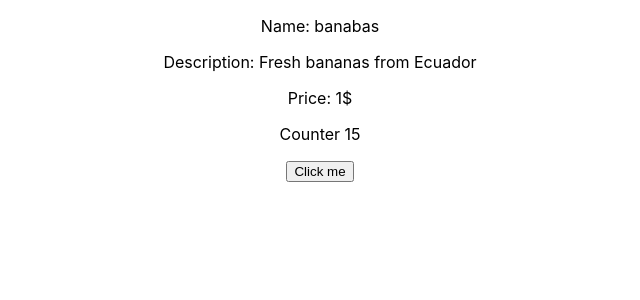
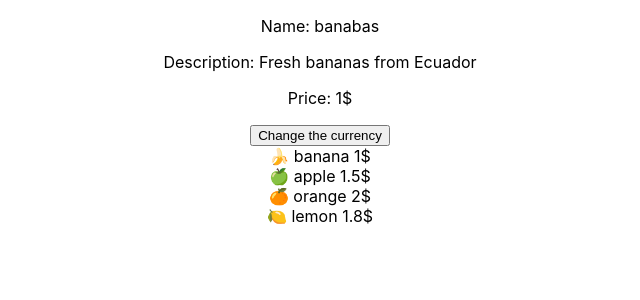
Before and after one commit to MASISKAR/react_beg_02-demo, a React (Create React App) app: page / in a window 1280 px wide. Shown: the top 300 px of the page, without its empty margins (320-960 px from the left). Built offline with nearby package versions, Linux system fonts and the light colour scheme.

Commit message:
using setState, onChange, conditional rendering, rendering arrays

```diff
--- a/src/App.js
+++ b/src/App.js
@@ -2,7 +2,8 @@ import React from 'react';
 import './App.css';
 // import './demo/lesson-5';
 import Product from './demo/Product';
-import Counter from './demo/Counter';
+// import Counter from './demo/Counter';
+import A from './demo/A';
 
 
 function App() {
@@ -13,13 +14,15 @@ function App() {
     <Product
     name={'banabas'}
     price='1$'
+    rate = {490}
     description='Fresh bananas from Ecuador'
     />
 
-   <Counter
+{/*    <Counter
    defaultValue ={15}
    name='Counter'
-   />
+   /> */}
+   <A/>
     </div>
 
   );
--- /dev/null
+++ b/src/demo/A.js
@@ -0,0 +1,90 @@
+import React from 'react';
+// import B from './B';
+// import C from './C';
+// import D from './D';
+import E from './E';
+
+
+
+
+class A extends React.Component {
+    state = {
+        count: 0,
+        inputValue: '',
+        value: ''
+    };
+
+    handleClick = () => {
+        /*         this.setState({
+                    count: this.state.count+1
+                },
+                ()=>{
+                    console.log(this.state.count);
+                }); */
+
+        this.setState((state) => {
+            return {
+                count: state.count + 1
+            };
+        },
+            () => {
+                console.log('first');
+            });
+
+    };
+
+    handleChange = (event) => {
+
+        this.setState({
+            inputValue: event.target.value
+        })
+    };
+
+getValue = (value)=>{
+
+    this.setState({
+        value
+    });
+};
+
+
+    render() {
+        // console.log('A state', this.state)
+        return (
+
+            <div>
+{/*                 <p>{this.state.count}</p>
+                <button
+                    onClick={this.handleClick}
+                >
+                    Click me
+            </button>
+                <div>
+                    <input
+                        type="text"
+                        onChange={this.handleChange}
+                    />
+                </div>
+                <p>{this.state.inputValue}</p>
+
+----------------------------
+                <B
+                count = {this.state.count}
+                name= "some name"
+                onSendValue = {this.getValue}
+                />
+
+                <C text={this.state.value}/>
+
+                -----------------------------
+                <D/> */}
+
+                <E/>
+            </div>
+
+
+        );
+    }
+}
+
+export default A;
--- /dev/null
+++ b/src/demo/B.js
@@ -0,0 +1,50 @@
+import React from 'react';
+
+class B extends React.Component {
+    state = {
+        inputValue: ''
+    };
+
+    handleClick = () => {
+        const value = this.state.inputValue;
+        this.props.onSendValue(value);
+        this.setState({
+            inputValue: ""
+        });
+    };
+
+    handleChange = (event) => {
+
+        this.setState({
+            inputValue: event.target.value
+        });
+    };
+
+    render() {
+    //  console.log(this.props)
+const {inputValue} = this.state;
+        return (
+
+            <div>
+
+                <input
+                    value={inputValue}
+                    type="text"
+                    onChange={this.handleChange}
+                />
+                <button
+                    onClick={this.handleClick}
+                >
+                    Send
+            </button>
+
+            <p>{this.props.name}</p>
+            <p>{this.props.count}</p>
+
+            </div>
+
+        );
+    }
+}
+
+export default B;
--- /dev/null
+++ b/src/demo/C.js
@@ -0,0 +1,13 @@
+import React from 'react';
+
+class C extends React.Component {
+
+    render() {
+    //  console.log('C render', this.props)
+        return (
+            <p>{this.props.text}</p>
+        );
+    }
+}
+
+export default C;
--- /dev/null
+++ b/src/demo/D.js
@@ -0,0 +1,41 @@
+import React from 'react';
+
+class D extends React.Component {
+    state = {
+        name: 'John Doe',
+        showName: true
+    }
+
+    toggleName = () => {
+
+        this.setState({
+            showName: !this.state.showName
+        });
+    };
+
+    render() {
+        const { name, showName } = this.state;
+        return (
+            <>
+                {showName ?
+                    <p>{name}</p> :
+                    <p>There's nothing to show</p>
+                }
+                {showName ?
+                    <p>{name}</p> :
+                    null
+                }
+                { showName && <p>{name}</p> }
+                <div>
+                    <button
+                        onClick={this.toggleName}
+                    >
+                        Click
+</button>
+                </div>
+            </>
+        );
+    }
+}
+
+export default D;
--- /dev/null
+++ b/src/demo/E.js
@@ -0,0 +1,57 @@
+import React from 'react';
+
+class E extends React.Component {
+    state = {
+        fruits: [
+            {
+                name: 'banana',
+                price: '1$',
+                logo: '🍌'
+            },
+            {
+                name: 'apple',
+                price: '1.5$',
+                logo: '🍏'
+            },
+            {
+                name: 'orange',
+                price: '2$',
+                logo: '🍊'
+            },
+            {
+                name: 'lemon',
+                price: '1.8$',
+                logo: '🍋'
+            }
+        ],
+    };
+
+
+
+    render() {
+        /*         const fruitArr = [
+                    <p key='1'>banana</p>,
+                    <p key='2'>apple</p>,
+                    <p key='3'>orange</p>,
+                    <p key='4'>avocado</p>
+                ]; */
+
+        const fruitArr = this.state.fruits.map((el, i) => {
+            return (
+                <div key={i}>
+                    <span>{el.logo} </span>
+                    <span>{el.name} </span>
+                    <span>{el.price}</span>
+                </div>
+            );
+        });
+
+        return (
+            <div>
+                {fruitArr}
+            </div>
+        );
+    }
+}
+
+export default E;
--- a/src/demo/Price.js
+++ b/src/demo/Price.js
@@ -1,10 +1,43 @@
 import React, {Component} from 'react';
 
 class Price extends Component {
+constructor(props){
+    super(props);
+
+    this.state={
+        price: props.text,
+        rate: props.rate
+    };
+}
+
+
+    handleClick = ()=>{
+        let {price, rate} = this.state;
+        let sign = price[price.length-1];
+        if(sign === "$"){
+            let amd = parseFloat(price)*rate + "֏";
+            this.setState({
+                price: amd
+            });
+        }
+        else if(sign === "֏"){
+            let usd = parseFloat(price)/rate + "$";
+            this.setState({
+                price: usd
+            });
+        }
+    };
 
     render(){
         return(
-            <p>Price: {this.props.text}</p>
+            <>
+            <p>Price: {this.state.price}</p>
+            <button
+            onClick={this.handleClick}
+            >
+            Change the currency
+            </button>
+            </>
         );
     }
 }
--- a/src/demo/Product.js
+++ b/src/demo/Product.js
@@ -12,7 +12,7 @@ class Product extends Component {
             <div>
             <Name text = {this.props.name}/>
             <Description text = {this.props.description}/>
-            <Price text = {this.props.price}/>
+            <Price text = {this.props.price} rate={this.props.rate}/>
             </div>
         );
     }
```
